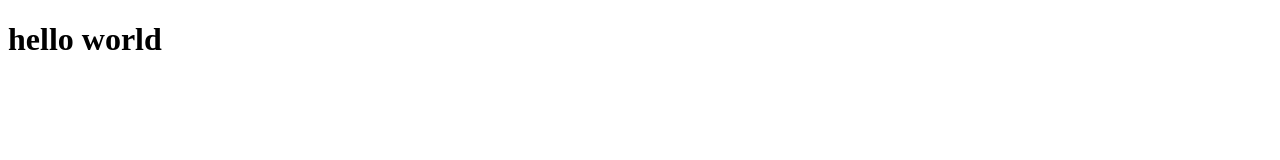
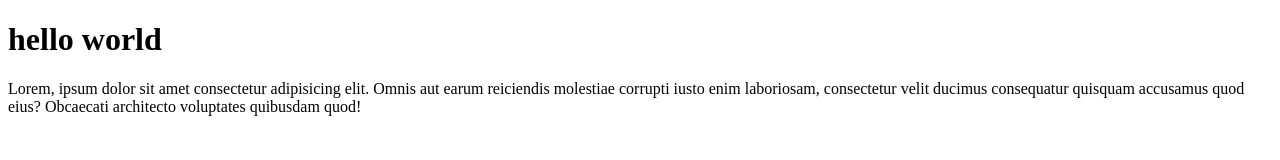
Before and after one commit to nandarizkiadira/mzn-git-test, a plain HTML site: page index.html in a window 1280 px wide. Drawn offline with Linux system fonts and the light colour scheme.

Commit message:
menambahkan paragraf

```diff
--- a/index.html
+++ b/index.html
@@ -7,5 +7,6 @@
 </head>
 <body>
     <h1>hello world</h1>
+    <p>Lorem, ipsum dolor sit amet consectetur adipisicing elit. Omnis aut earum reiciendis molestiae corrupti iusto enim laboriosam, consectetur velit ducimus consequatur quisquam accusamus quod eius? Obcaecati architecto voluptates quibusdam quod!</p>
 </body>
 </html>
```
